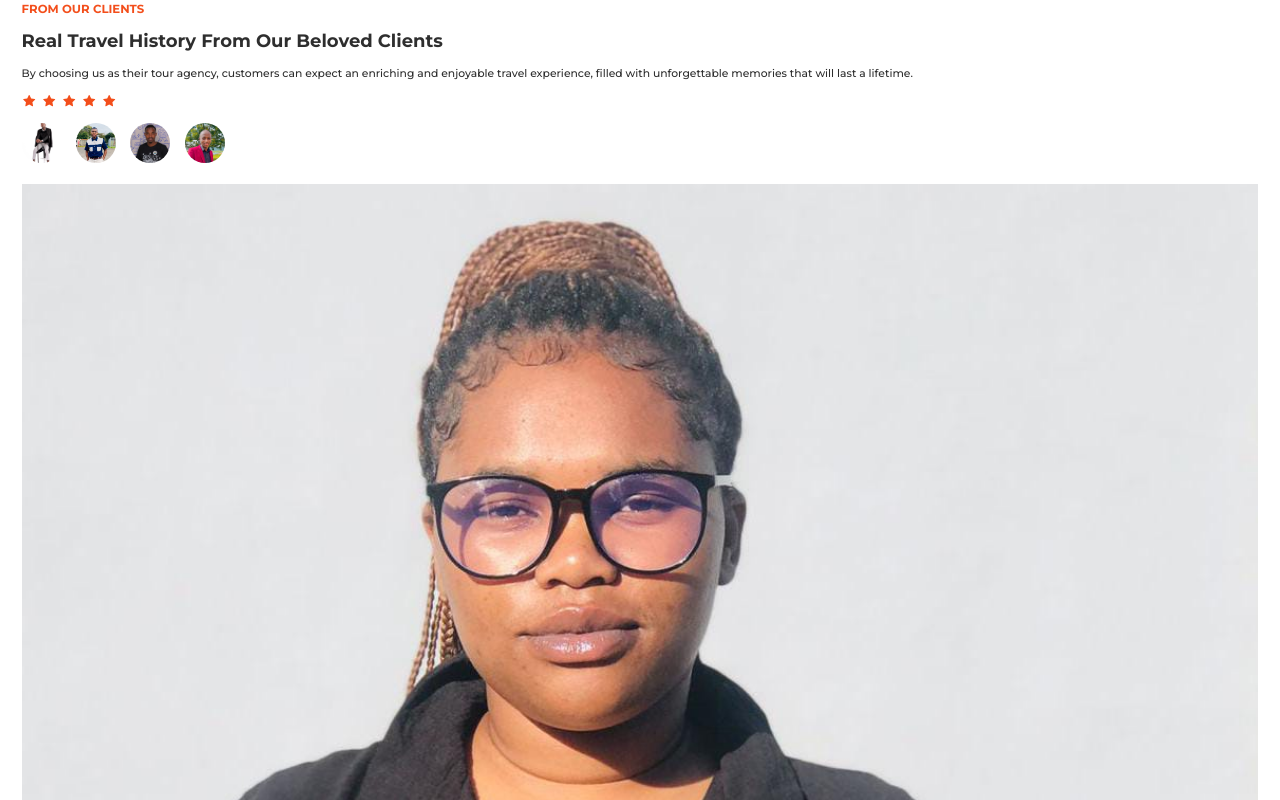
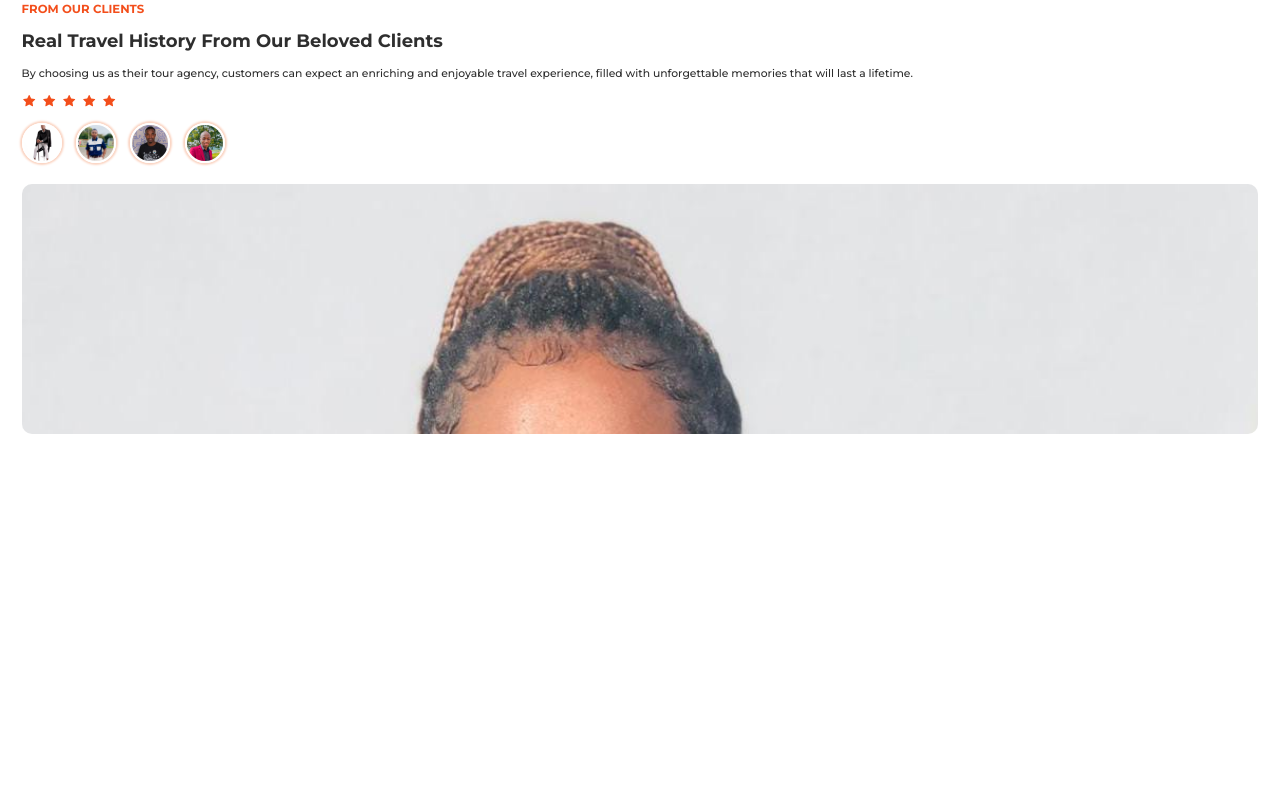
Before and after one commit to Chuma-rxt/TravelProject, a React (Vite) app: page / in a window 1280 px wide. Shown: the part 5800-6600 px from the top of the page. After the commit the page ends 6263 px from the top, so only its background shows below. Built offline with nearby package versions, Linux system fonts and the light colour scheme.

Commit message:
style of the reviews

```diff
--- a/src/Components/Reviews/Reviews.scss
+++ b/src/Components/Reviews/Reviews.scss
@@ -65,7 +65,19 @@ root{
                     width: 40px;
                     border-radius: 50%;
                     object-fit: cover;
+                    border: 2px solid rgb(255, 255, 255);
+                    box-shadow: 0 0 2px 2px rgb(251, 212, 194);
                 }
+            }
+        }
+
+        .imgDiv{
+            height: 250px;
+            width: 100%;
+            border-radius: 10px;
+            overflow: hidden;
+            img{
+                object-fit: cover;
             }
         }
     }
```
